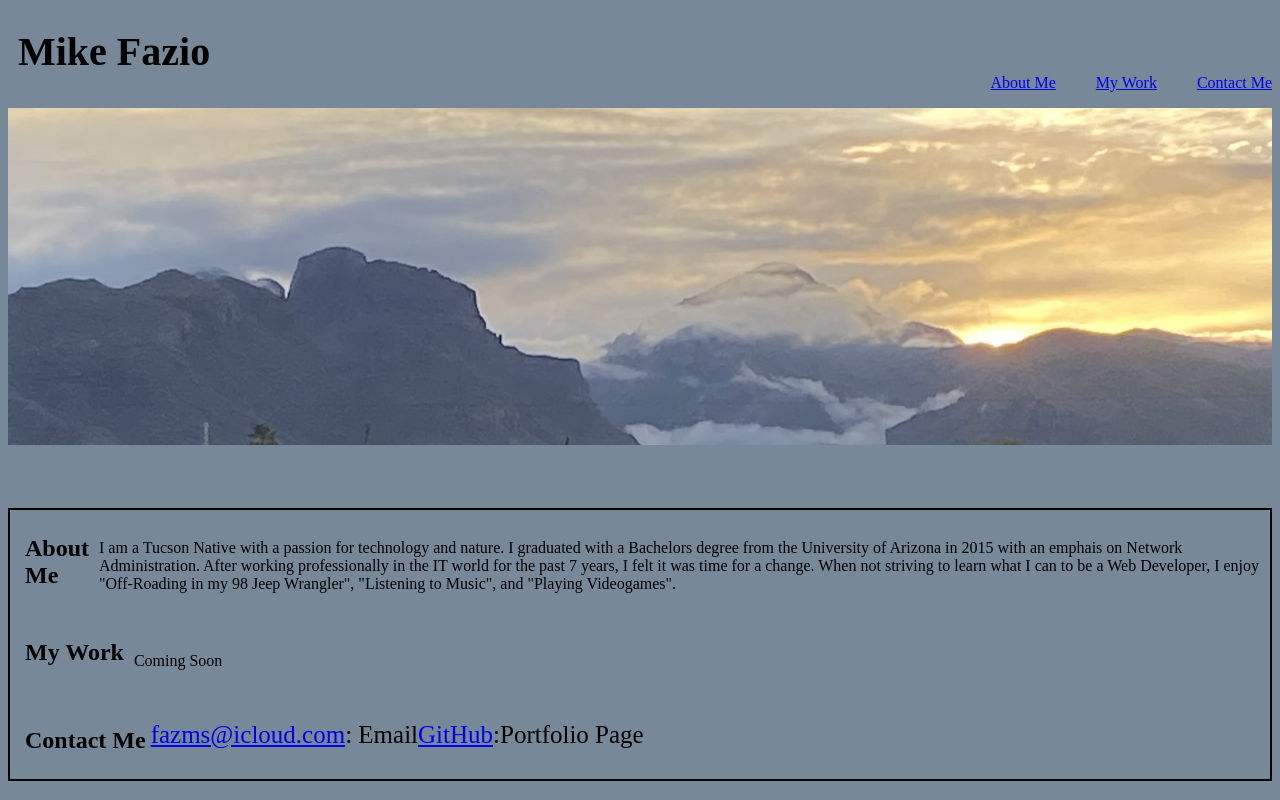
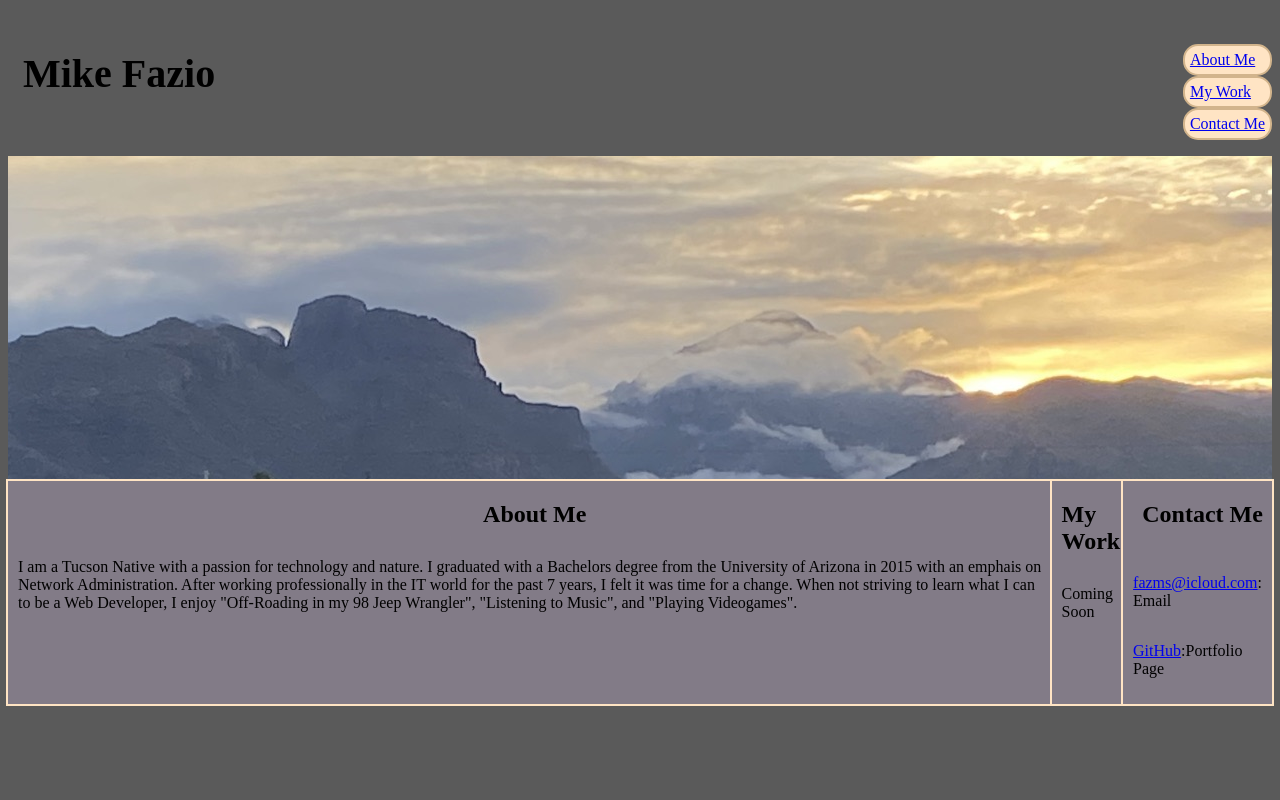
Before and after one commit to Faz131/About-Me-Page, a plain HTML site: page index.html in a window 1280 px wide. Drawn offline with Linux system fonts and the light colour scheme.

Commit message:
updated some stying on CSS stylesheet and arange index.html

```diff
--- a/assets/style.css
+++ b/assets/style.css
@@ -1,6 +1,12 @@
 * {
-    background-color: lightslategrey;
+
     box-sizing: border-box;
+    padding: 0;
+    /* margin: 0; */
+}
+
+body {
+    background-color: rgb(90, 90, 90);
 }
 
 .header {
@@ -8,25 +14,41 @@
     justify-content: flex-start;
     height: 10px;
     padding: 10px 0 10px 10px;
-    margin: 0 0 30px 0;
+    /* margin: 0 0 30px 0; */
+}
 
 
-}
+
+
 
 h1 {
     font-size: 40px;
     width: 10px;
-    display: flex;
-    align-items: center;
+    /* display: flex; */
+    /* align-items: center; */
     flex-grow: 1;
+    padding: 5px;
 }
 
+nav {}
+
 .links {
-    justify-items: flex-start;
+    display: flex;
+    justify-content: end;
 
-    display: flex;
-    justify-content: flex-end;
-    align-items: flex-start;
+}
+
+.li {
+    border: 2px solid tan;
+    background-color: bisque;
+    color: beige;
+    border-radius: 15px;
+    padding: 5px;
+    transition: all 0.5s ease-out;
+}
+
+.li:hover {
+    background-color: deepskyblue;
 
 }
 
@@ -36,83 +58,72 @@ h1 {
 
     background-repeat: no-repeat;
     width: 100%;
-    height: 400px;
+    height: 325px;
+    /* display: flex;
+    align-content: flex-start; */
+
+}
+
+ul {
+    list-style-type: none;
+
+
+}
+
+ul:hover {
+    color: darkkhaki;
+}
+
+
+.main {
     display: flex;
-    align-content: flex-start;
+    flex-direction: row;
+    /* transition: all 0.5s ease-out; */
+
+}
+
+.main:hover {
+    box-shadow: inset 0 0 15px purple, 0 0 20px purple;
+}
+
+.h2 {
+    display: flex;
+    justify-content: center;
+
+}
+
+.aboutme {
+    display: flex;
+    flex-direction: column;
+    outline: 2px solid bisque;
+    min-height: 100%;
+    justify-content: flex-start;
+    background-color: #827b87;
+    align-items: center;
 
 }
 
 
 
+.div {
+    /* display: flex; */
+    padding-left: 10px;
+    align-items: center;
+}
 
 
-ul {
-    list-style-type: none;
+.paragraph1 {
+    margin: 10px;
 }
 
-.grid {
-    display: grid;
-    border: 2px solid black;
-    grid-template-rows: repeat(1, 1fr);
+.center {
+    display: flex;
+    justify-content: center;
+    flex-wrap: wrap;
+    align-items: center;
+}
 
 
+.footer {
+    padding: 0;
 }
-
-h2 {
-
-    display: grid;
-    /*
-    grid-template-columns: repeat(2, 1fr);*/
-    padding: 0 5px 0;
-
-
-    /*
-    display: flex;
-    justify-content: left;
-    align-items: flex-start;
-    padding: 0 5px 0;
-*/
-
-}
-
-.aboutme {
-
-    display: flex;
-    /* grid-template-columns: repeat(2,1fr); */
-    align-items: flex-end;
-    padding: 0 5px 0;
-    margin: 5px;
-}
-
-.paragraph1 {
-
-    padding-left: 5px;
-}
-
-.mywork {
-    display: flex;
-    /* grid-template-columns: repeat(2,1fr); */
-    align-items: flex-end;
-    padding: 0 5px 0;
-    margin: 5px;
-
-}
-
-.paragraph2 {
-    padding-left: 5px;
-}
-
-.contactme {
-    display: flex;
-    /* grid-template-columns: repeat(2,1fr); */
-    align-items: flex-end;
-    padding: 0 5px 0;
-    margin: 5px;
-}
-
-.paragraph3 {
-    font-size: 25px;
-    display: flex;
-    flex-direction: row;
-    align-content: space-between;
-}
--- a/index.html
+++ b/index.html
@@ -5,60 +5,47 @@
     <meta charset="UTF-8">
     <meta http-equiv="X-UA-Compatible" content="IE=edge">
     <meta name="viewport" content="width=device-width, initial-scale=1.0">
-    <title>Document</title>
+    <title>About Me</title>
     <link rel="stylesheet" href="./assets/style.css">
 </head>
 
 <body>
 
-    <section class="header">
+    <header class="header">
         <h1>Mike Fazio</h1>
+    </header>
 
-    </section>
-    <section class="links">
-        <div>
-            <nav>
-
+    <nav class="links">
         <ul>
-                    <li>
+            <li class="li">
                 <a href="#about">About Me</a>
             </li>
-                </ul>
-            </nav>
-        </div>
-        <div>
-            <nav>
-                <ul>
-                    <li>
+
+            <li class="li">
                 <a href="#work">My Work</a>
             </li>
-                </ul>
-            </nav>
-        </div>
-        <div>
 
-            <nav>
-                <ul>
-                    <li>
+            <li class="li">
                 <a href="#contact">Contact Me</a>
             </li>
         </ul>
     </nav>
-        </div>
-    </section>
+
+
 
     <!--Make the Hero image a bacgkround image.  The mountains would look cool-->
 
-    <section class="hero"></section>
-    </section>
-    <section class="grid">
-        <div class=aboutme id="about">
+    <div class="hero"></div>
 
 
-
-            <h2>About Me</h2>
-
-            <p class="paragraph1">I am a Tucson Native with a passion for technology and nature. I graduated with a
+    <main class="main">
+        <div class=aboutme id="about">
+            <div class="div">
+                <h2 class="h2">About Me</h2>
+            </div>
+            <div>
+                <p class="paragraph1 center">I am a Tucson Native with a passion for technology and nature. I graduated
+                    with a
                     Bachelors
                     degree from the
                     University of Arizona in 2015 with an emphais on Network Administration. After working
@@ -69,32 +56,37 @@
                     be
                     a Web Developer, I enjoy "Off-Roading in my 98 Jeep Wrangler", "Listening to Music", and "Playing
                     Videogames". </p>
+            </div>
+        </div>
+
+        <div class="aboutme" id="work">
+            <div class="div">
+                <h2 class="h2">My Work</h2>
+            </div>
+            <div>
+                <p class="paragraph1 center">Coming Soon </p>
+            </div>
+        </div>
+
+
+        <div class="aboutme" id="contact">
+            <div class="div">
+                <h2 class="h2">Contact Me</h2>
+            </div>
+            <div class="paragraph1 center">
+
+                <p><a href="fazms@icloud.com">fazms@icloud.com</a>: Email </p>
+                <p><a href="https://github.com/Faz131">GitHub</a>:Portfolio Page</p>
 
             </div>
+        </div>
 
-        <div class="mywork" id="work">
+    </main>
 
+    <footer class="footer"></footer>
 
-            <h2>My Work</h2>
-
-            <p class="paragraph2">Coming Soon </p>
-
-        </div>
-        <div class="contactme" id="contact">
+</body>
 
 
 
-            <h2>Contact Me</h2>
-            <section class="paragraph3">
-                <p><a href="fazms@icloud.com">fazms@icloud.com</a>: Email </p>
-                <p><a href="https://github.com/Faz131">GitHub</a>:Portfolio Page</p>
-        </div>
-    </section>
-    </section>
-</body>
-<footer class="footer">
-
-
-</footer>
-
 </html>
```
Lines whose indentation alone changed are shown as unchanged.
